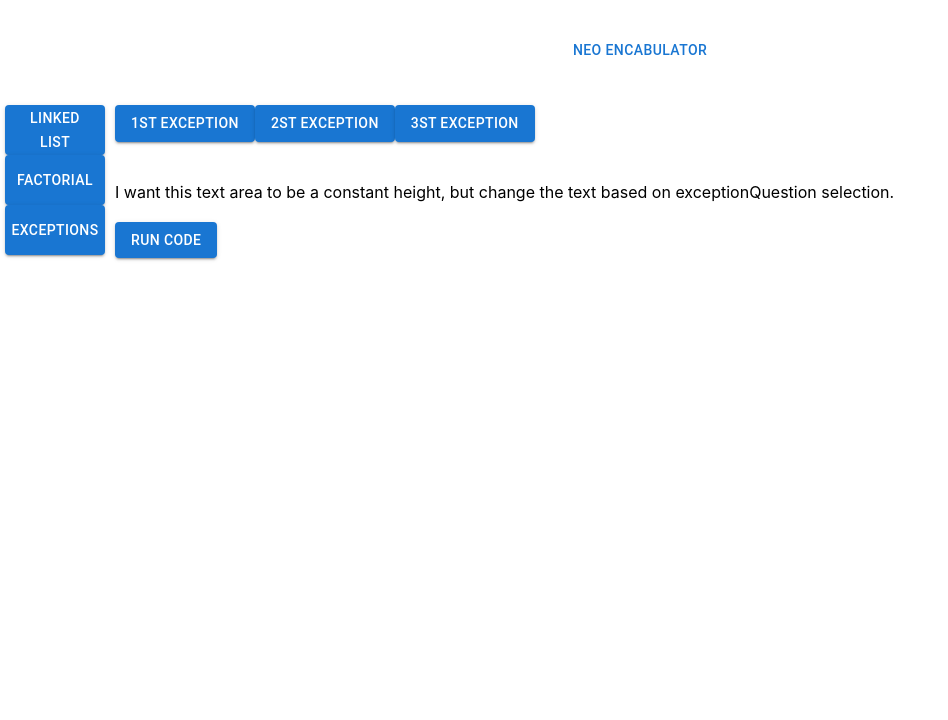
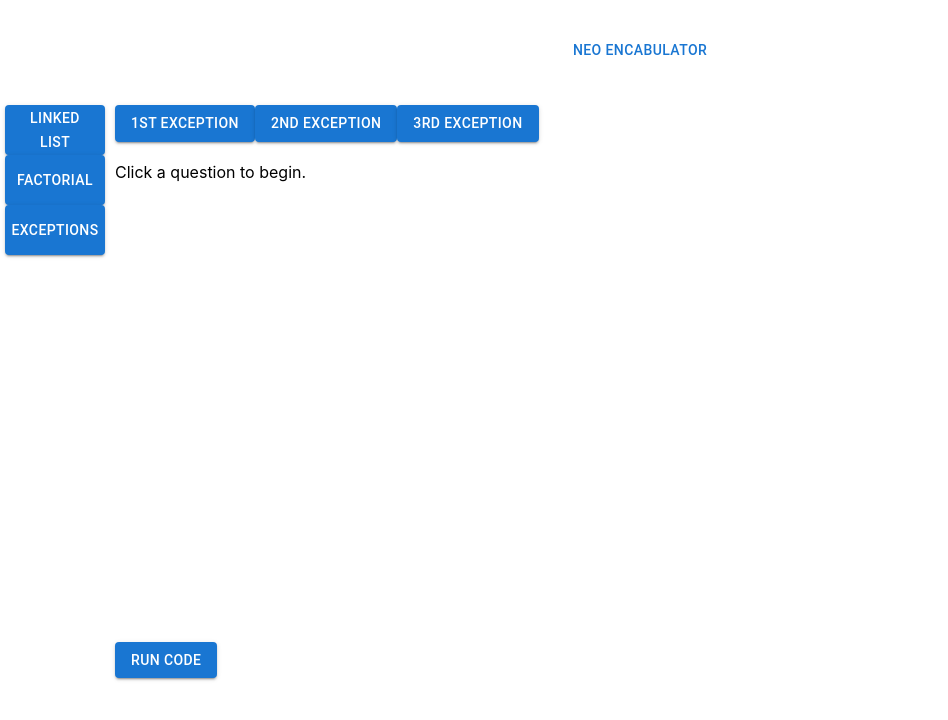
Before and after one commit to JosephVillarreal/Neoencabulator, a React (Create React App) app in the folder Neoencabulator/ClientApp/: page / in a window 1280 px wide. Both pictures are taken after a click on the button "EXCEPTIONS". Shown: the top 720 px of the page, without its empty margins (0-948 px from the left). Built offline with nearby package versions, Linux system fonts and the light colour scheme.

Commit message:
Finished the UI on the front end, time to pipe it through to the back end.

```diff
--- a/Neoencabulator/ClientApp/src/workspaces/Exceptions/ExceptionsWorkspace.tsx
+++ b/Neoencabulator/ClientApp/src/workspaces/Exceptions/ExceptionsWorkspace.tsx
@@ -1,8 +1,19 @@
+import { makeStyles } from '@mui/styles';
 import axios from 'axios';
 import React, { useState, useEffect, useRef } from 'react';
 import { Button, TextField, Typography } from '@mui/material';
 
+const useStyles = makeStyles({
+  exceptionTextField: {
+    whiteSpace: 'pre-wrap',
+    height: '500px',
+    width: '500px'
+  }
+});
+
 function ExceptionsWorkspace() {
+  const classes = useStyles();
+
   function runException(input: number) {
     axios.get('Exception', { params: { input: input } })
       .then((response: any) => {
@@ -17,44 +28,78 @@ function ExceptionsWorkspace() {
       });
   }
 
-  const firstException:string = "This is the example text for the 1st exception question. Lora Ipsum."
-  const secondException:string = "Baby blue buildings far above the crystal grove/nMagenta plated terrace with a table and a stove/nGuarded golden railing just to frame the pretty stars/nFix that old piano and the birds will fall apart"
-  const thirdException:string = "I was once a tree house/nI lived in a cake/nbut i never saw the way/nthe orange slayed the rake/nI was only three years dead/nbut it told a tale/nand now listen little child/nto the safety rail"
+  const firstException: string =
+`
+This is the example text for the 1st exception question.Lora Ipsum.
+`
+  const secondException: string =
+`
+Baby blue buildings far above the crystal grove
+Magenta plated terrace with a table and a stove
+Guarded golden railing just to frame the pretty stars
+Fix that old piano and the birds will fall apart
+`
+  const thirdException: string =
+`
+I was once a tree house
+I lived in a cake
+but i never saw the way
+the orange slayed the rake
+I was only three years dead
+but it told a tale
+and now listen little child
+to the safety rail
+`
 
   const [exceptionQuestion, setExceptionQuestion] = useState<number>(0);
   const [result, setResult] = useState<string>(firstException);
+
+  function updateQuestionText(question: number) {
+    switch (question) {
+      case 3: {
+        return thirdException;
+      }
+      case 2: {
+        return secondException;
+      }
+      case 1: {
+        return firstException;
+      }
+      default: {
+        return "\nClick a question to begin.";
+      }
+    }
+  }
 
   return (
     <div>
       <div>
         <Button color="primary" variant="contained"
           onClick={() => {
-            setExceptionQuestion(0);
+            setExceptionQuestion(1);
           }}
         >
           1st Exception
         </Button>
         <Button color="primary" variant="contained"
           onClick={() => {
-            setExceptionQuestion(0);
+            setExceptionQuestion(2);
           }}
         >
-          2st Exception
+          2nd Exception
         </Button>
         <Button color="primary" variant="contained"
           onClick={() => {
-            setExceptionQuestion(0);
+            setExceptionQuestion(3);
           }}
         >
-          3st Exception
+          3rd Exception
         </Button>
       </div>
-      <div>
-        <br/>
-        <br/>
-        I want this text area to be a constant height, but change the text based on exceptionQuestion selection.
-        <br/>
-        <br/>
+      <div className={classes.exceptionTextField}>
+        {
+          updateQuestionText(exceptionQuestion)
+        }
       </div>
       <div>
         <Button color="primary" variant="contained"
```
